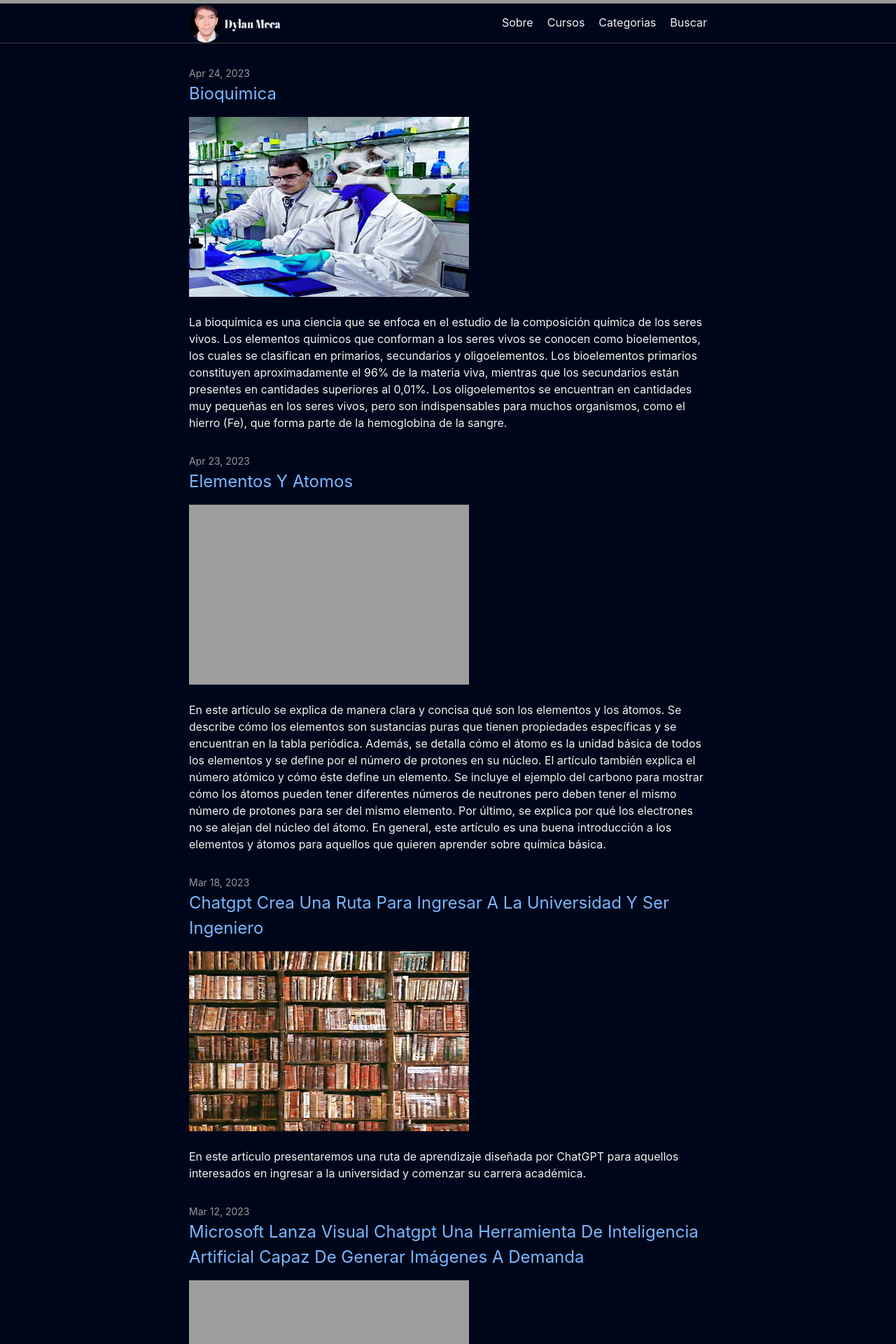
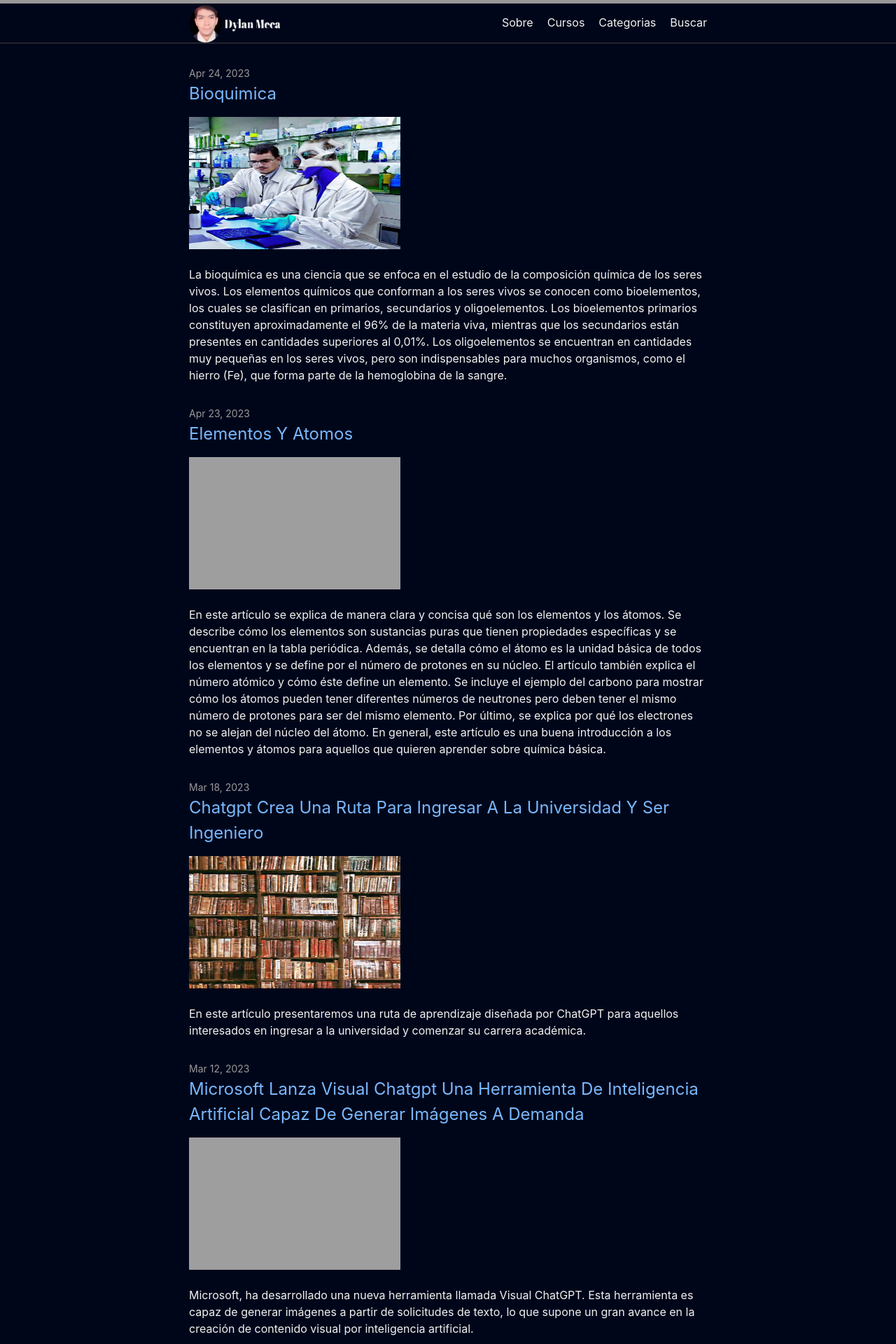
Before and after one commit to dylanmeca/dylanmeca.github.io, a Jekyll site: the page built from index.html, in a window 1280 px wide. Shown: the top 1920 px of the page at 70% size. Built offline with Jekyll 4.4.1, drawn with Linux system fonts in a browser that asks for light colours; the list of posts is cut into pages by our own code; grey boxes are pictures that could not be loaded.

Commit message:
Update home.html

```diff
--- a/_layouts/home.html
+++ b/_layouts/home.html
@@ -32,7 +32,7 @@ layout: default
           </a>
         </h3>
         {%- if post.img -%}
-            <img src="{{ post.img | escape }}" width="400px" height="257px">
+            <img src="{{ post.img | escape }}" width="302px" height="189px">
             <br /><br />
         {%- endif -%}
         {{ post.description | escape }}
```
